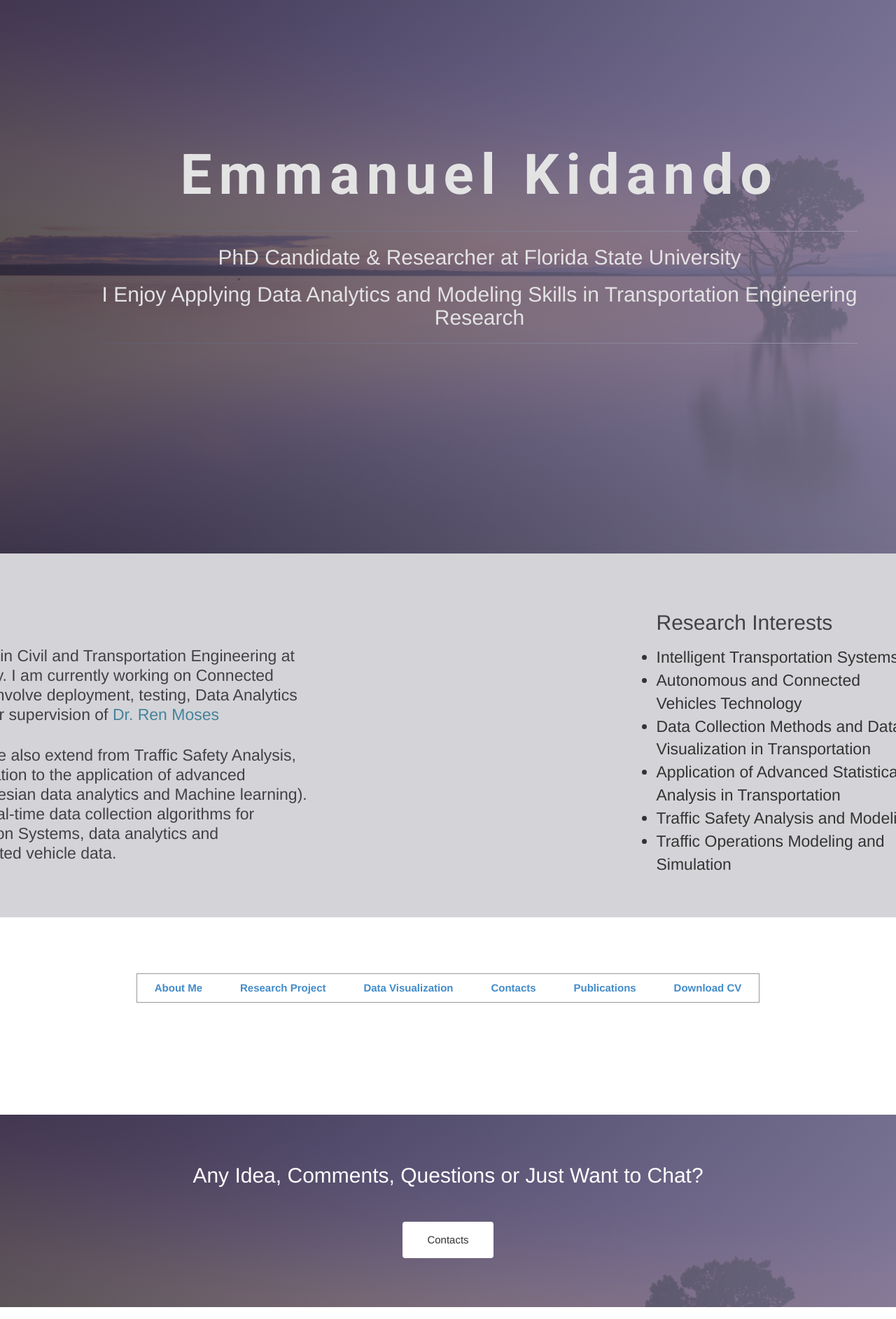
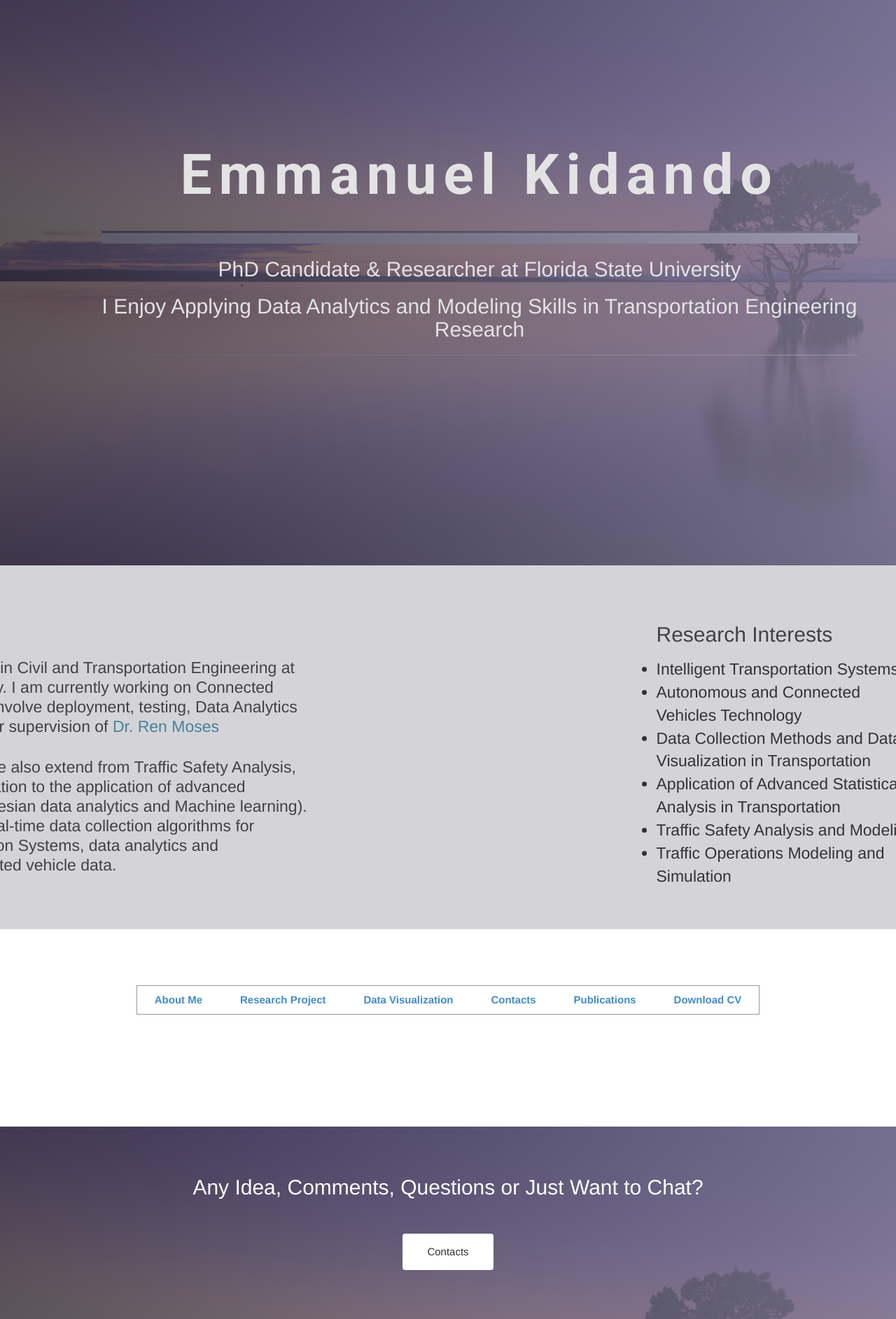
Before and after one commit to ekidando/Kidando, a Jekyll site: the page index.html, which Jekyll copies as it is, in a window 1280 px wide. Shown: the whole page at 70% size. Built offline with Jekyll 4.4.1, drawn with Linux system fonts in a browser that asks for light colours; some web fonts are replaced.

Commit message:
Update index.html

```diff
--- a/index.html
+++ b/index.html
@@ -28,7 +28,7 @@
         <div class="block">
 
           <h1 class="animated fadeInUp">Emmanuel Kidando </h1>
-          <hr class="style">
+          <hr class="style1">
           <h2 class="animated fadeInUp"> PhD Candidate & Researcher at Florida State University</h2>
           <h2 class="animated fadeInUp">I Enjoy Applying Data Analytics and Modeling Skills in Transportation Engineering Research</h2>
           <hr>
```
